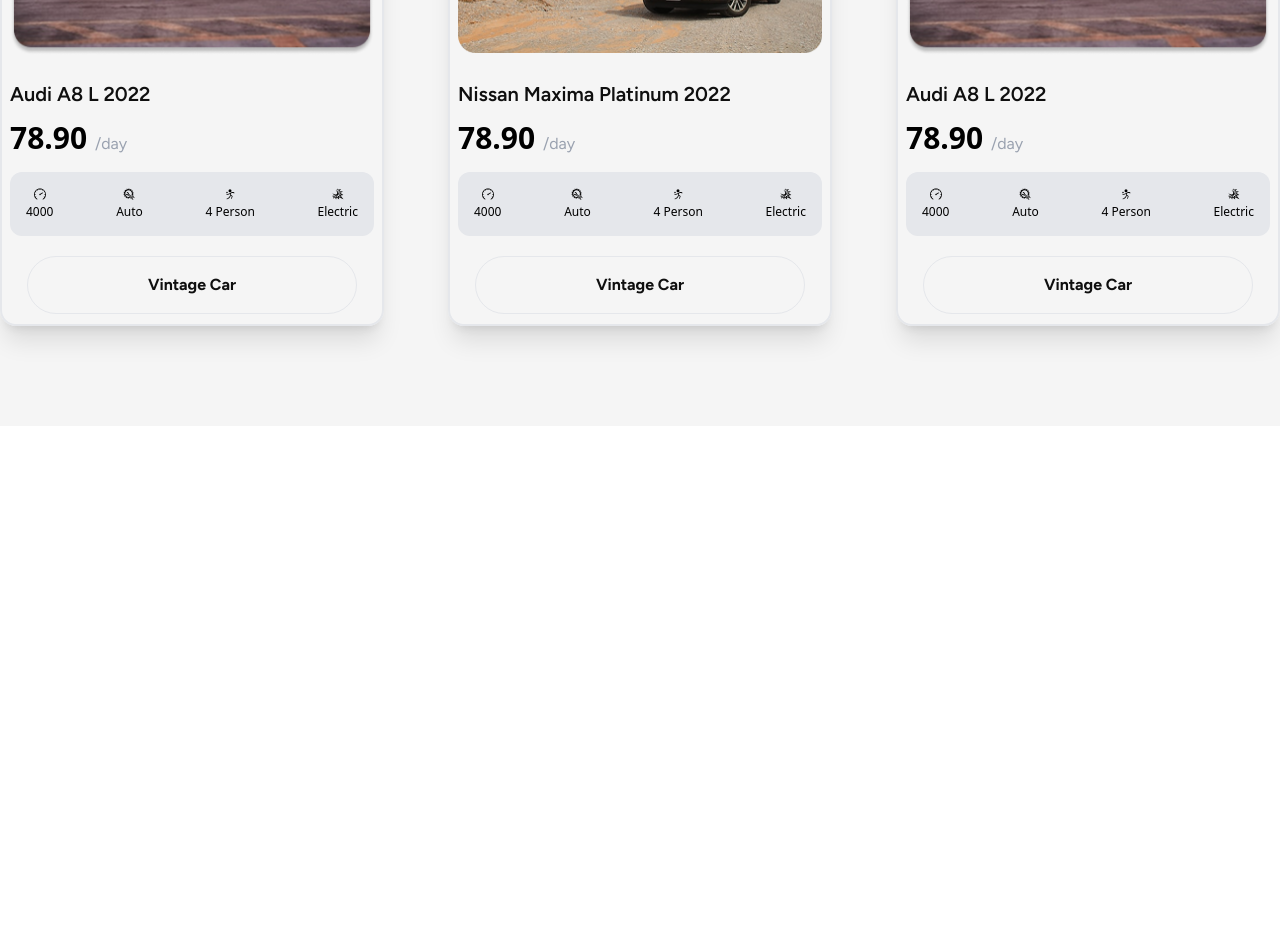
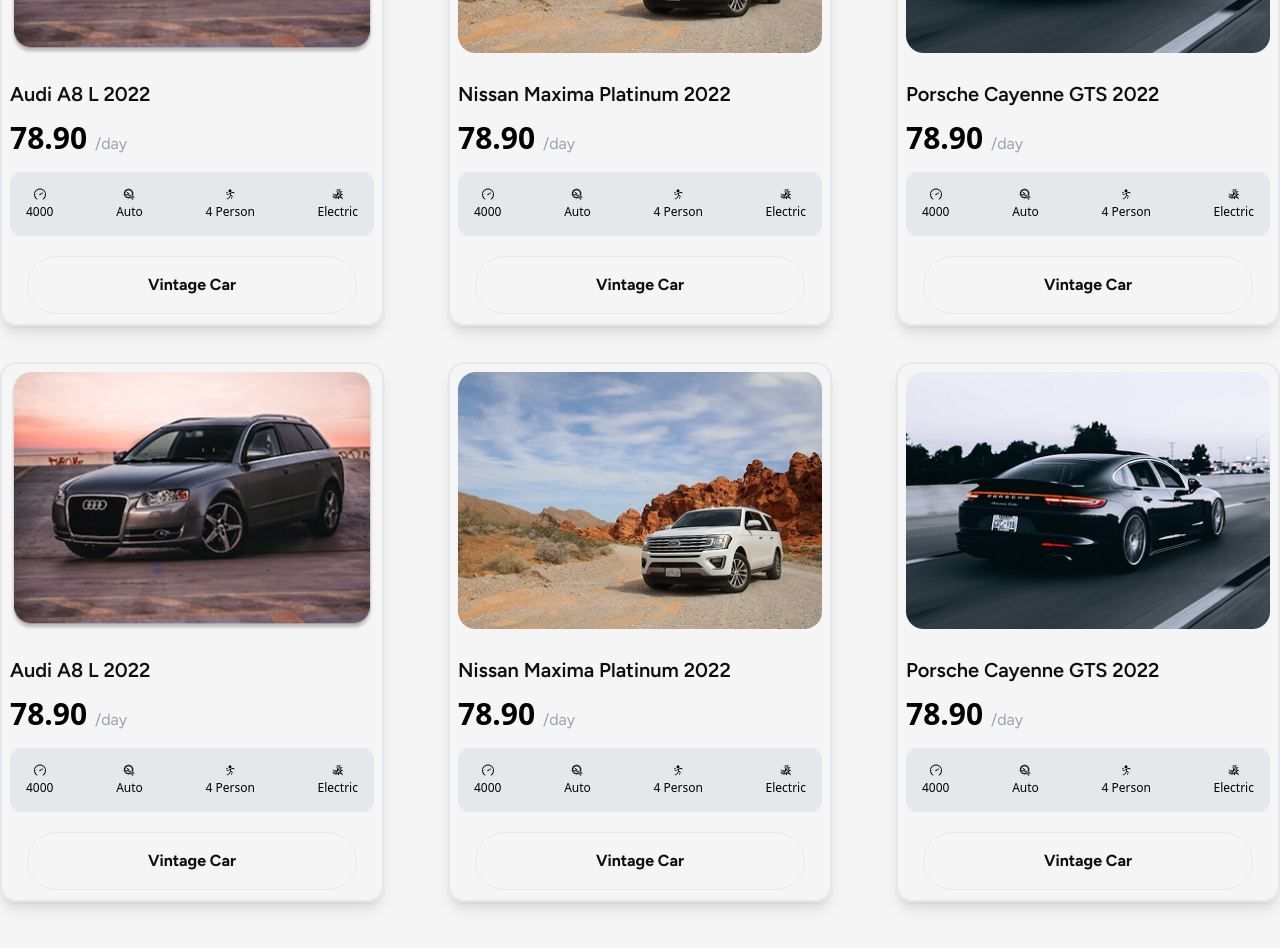
Before and after one commit to mahirTheCoder/LUXDRIVE, a React (Vite) app: page / in a window 1280 px wide. Shown: the part 2960-3908 px from the top of the page. Before the commit the page ends 3386 px from the top, so only its background shows below. Built offline with nearby package versions, Linux system fonts and the light colour scheme.

Commit message:
multiple design

```diff
--- a/src/Components/Collection.jsx
+++ b/src/Components/Collection.jsx
@@ -44,10 +44,9 @@
             </div>
           </div>
 
-
           {/* -------car details -------- */}
-<div className="CarBoth flex justify-between">
-          <div className="main w-[384px] h-[540px] border-2 rounded-2xl py-2 px-2 border-gray-200 hover:drop-shadow-xl duration-700 shadow-xl">
+          <div className="CarBoth flex justify-between mb-9">
+            <div className="main w-[384px] h-[540px] border-2 rounded-2xl py-2 px-2 border-gray-200 hover:drop-shadow-xl duration-700 shadow-lg">
               <div className="imgpart w-full h-[260px] mb-6 ">
                 <img src={audi} alt="audi car" />
               </div>
@@ -101,8 +100,7 @@
               </div>
             </div>
 
-
-          <div className="main w-[384px] h-[540px] border-2 rounded-2xl py-2 px-2 border-gray-200 hover:drop-shadow-xl duration-700 shadow-xl">
+            <div className="main w-[384px] h-[540px] border-2 rounded-2xl py-2 px-2 border-gray-200 hover:drop-shadow-xl duration-700 shadow-lg">
               <div className="imgpart w-full h-[260px] mb-6 ">
                 <img src={nissan} alt="audi car" />
               </div>
@@ -156,8 +154,64 @@
               </div>
             </div>
 
+            <div className="main w-[384px] h-[540px] border-2 rounded-2xl py-2 px-2 border-gray-200 hover:drop-shadow-xl duration-700 shadow-lg">
+              <div className="imgpart w-full h-[260px] mb-6 ">
+                <img src={porshe} alt="audi car" />
+              </div>
+              <div className="contentPart">
+                <h2 className="text-xl font-semibold font-figtree text-primary mb-3">
+                  {" "}
+                  Porsche Cayenne GTS 2022
+                </h2>
+                <h1 className="text-3xl font-extrabold text-black mb-4  ">
+                  78.90{" "}
+                  <span className="text-base font-normal text-gray-400 font-figtree">
+                    /day
+                  </span>
+                </h1>
+                <div className="details w-full h-16 bg-gray-200 rounded-xl flex justify-between items-center px-4 mb-5 ">
+                  <div className="speed font-normal text-xs flex flex-col gap-1 items-center text-black">
+                    <button>
+                      <SlSpeedometer />
+                    </button>
+                    <p>4000</p>
+                  </div>
 
-          <div className="main w-[384px] h-[540px] border-2 rounded-2xl py-2 px-2 border-gray-200 hover:drop-shadow-xl duration-700 shadow-xl">
+                  <div className="speed font-normal text-xs flex flex-col gap-1 items-center text-black">
+                    <button>
+                      <GiAutoRepair />
+                    </button>
+                    <p>Auto</p>
+                  </div>
+
+                  <div className="speed font-normal text-xs flex flex-col gap-1 items-center text-black">
+                    <button>
+                      <PiPersonSimpleThrowFill />
+                    </button>
+                    <p>4 Person</p>
+                  </div>
+
+                  <div className="speed font-normal text-xs flex flex-col gap-1 items-center text-black">
+                    <button>
+                      <GiElectricalCrescent />
+                    </button>
+                    <p>Electric</p>
+                  </div>
+                </div>
+
+                {/* ----------button-------- */}
+                <div className="buttonPart text-center">
+                  <button className="py-4 px-30 border border-gray-200 rounded-4xl text-base text-primary font-bold font-figtree hover:bg-black hover:text-white duration-700">
+                    Vintage Car
+                  </button>
+                </div>
+              </div>
+            </div>
+          </div>
+
+          {/* -------car details -------- */}
+          <div className="CarBoth flex justify-between mb-9">
+            <div className="main w-[384px] h-[540px] border-2 rounded-2xl py-2 px-2 border-gray-200 hover:drop-shadow-xl duration-700 shadow-lg">
               <div className="imgpart w-full h-[260px] mb-6 ">
                 <img src={audi} alt="audi car" />
               </div>
@@ -211,11 +265,114 @@
               </div>
             </div>
 
+            <div className="main w-[384px] h-[540px] border-2 rounded-2xl py-2 px-2 border-gray-200 hover:drop-shadow-xl duration-700 shadow-lg">
+              <div className="imgpart w-full h-[260px] mb-6 ">
+                <img src={nissan} alt="audi car" />
+              </div>
+              <div className="contentPart">
+                <h2 className="text-xl font-semibold font-figtree text-primary mb-3">
+                  {" "}
+                  Nissan Maxima Platinum 2022
+                </h2>
+                <h1 className="text-3xl font-extrabold text-black mb-4  ">
+                  78.90{" "}
+                  <span className="text-base font-normal text-gray-400 font-figtree">
+                    /day
+                  </span>
+                </h1>
+                <div className="details w-full h-16 bg-gray-200 rounded-xl flex justify-between items-center px-4 mb-5 ">
+                  <div className="speed font-normal text-xs flex flex-col gap-1 items-center text-black">
+                    <button>
+                      <SlSpeedometer />
+                    </button>
+                    <p>4000</p>
                   </div>
 
+                  <div className="speed font-normal text-xs flex flex-col gap-1 items-center text-black">
+                    <button>
+                      <GiAutoRepair />
+                    </button>
+                    <p>Auto</p>
+                  </div>
 
+                  <div className="speed font-normal text-xs flex flex-col gap-1 items-center text-black">
+                    <button>
+                      <PiPersonSimpleThrowFill />
+                    </button>
+                    <p>4 Person</p>
+                  </div>
 
+                  <div className="speed font-normal text-xs flex flex-col gap-1 items-center text-black">
+                    <button>
+                      <GiElectricalCrescent />
+                    </button>
+                    <p>Electric</p>
+                  </div>
+                </div>
 
+                {/* ----------button-------- */}
+                <div className="buttonPart text-center">
+                  <button className="py-4 px-30 border border-gray-200 rounded-4xl text-base text-primary font-bold font-figtree hover:bg-black hover:text-white duration-700">
+                    Vintage Car
+                  </button>
+                </div>
+              </div>
+            </div>
+
+            <div className="main w-[384px] h-[540px] border-2 rounded-2xl py-2 px-2 border-gray-200 hover:drop-shadow-xl duration-700 shadow-lg">
+              <div className="imgpart w-full h-[260px] mb-6 ">
+                <img src={porshe} alt="audi car" />
+              </div>
+              <div className="contentPart">
+                <h2 className="text-xl font-semibold font-figtree text-primary mb-3">
+                  {" "}
+                  Porsche Cayenne GTS 2022
+                </h2>
+                <h1 className="text-3xl font-extrabold text-black mb-4  ">
+                  78.90{" "}
+                  <span className="text-base font-normal text-gray-400 font-figtree">
+                    /day
+                  </span>
+                </h1>
+                <div className="details w-full h-16 bg-gray-200 rounded-xl flex justify-between items-center px-4 mb-5 ">
+                  <div className="speed font-normal text-xs flex flex-col gap-1 items-center text-black">
+                    <button>
+                      <SlSpeedometer />
+                    </button>
+                    <p>4000</p>
+                  </div>
+
+                  <div className="speed font-normal text-xs flex flex-col gap-1 items-center text-black">
+                    <button>
+                      <GiAutoRepair />
+                    </button>
+                    <p>Auto</p>
+                  </div>
+
+                  <div className="speed font-normal text-xs flex flex-col gap-1 items-center text-black">
+                    <button>
+                      <PiPersonSimpleThrowFill />
+                    </button>
+                    <p>4 Person</p>
+                  </div>
+
+                  <div className="speed font-normal text-xs flex flex-col gap-1 items-center text-black">
+                    <button>
+                      <GiElectricalCrescent />
+                    </button>
+                    <p>Electric</p>
+                  </div>
+                </div>
+
+                {/* ----------button-------- */}
+                <div className="buttonPart text-center">
+                  <button className="py-4 px-30 border border-gray-200 rounded-4xl text-base text-primary font-bold font-figtree hover:bg-black hover:text-white duration-700">
+                    Vintage Car
+                  </button>
+                </div>
+              </div>
+            </div>
+          </div>
         </div>
       </section>
     </>
```
Lines whose indentation alone changed are shown as unchanged.
